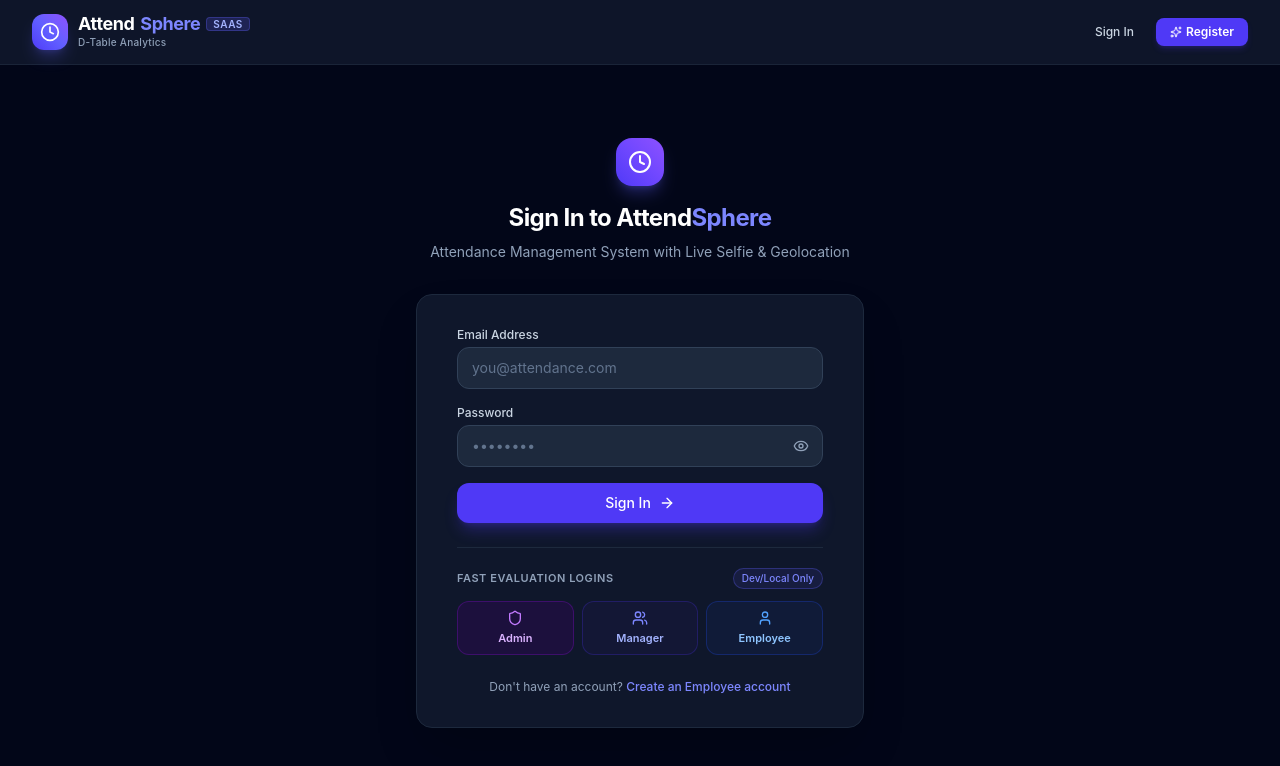
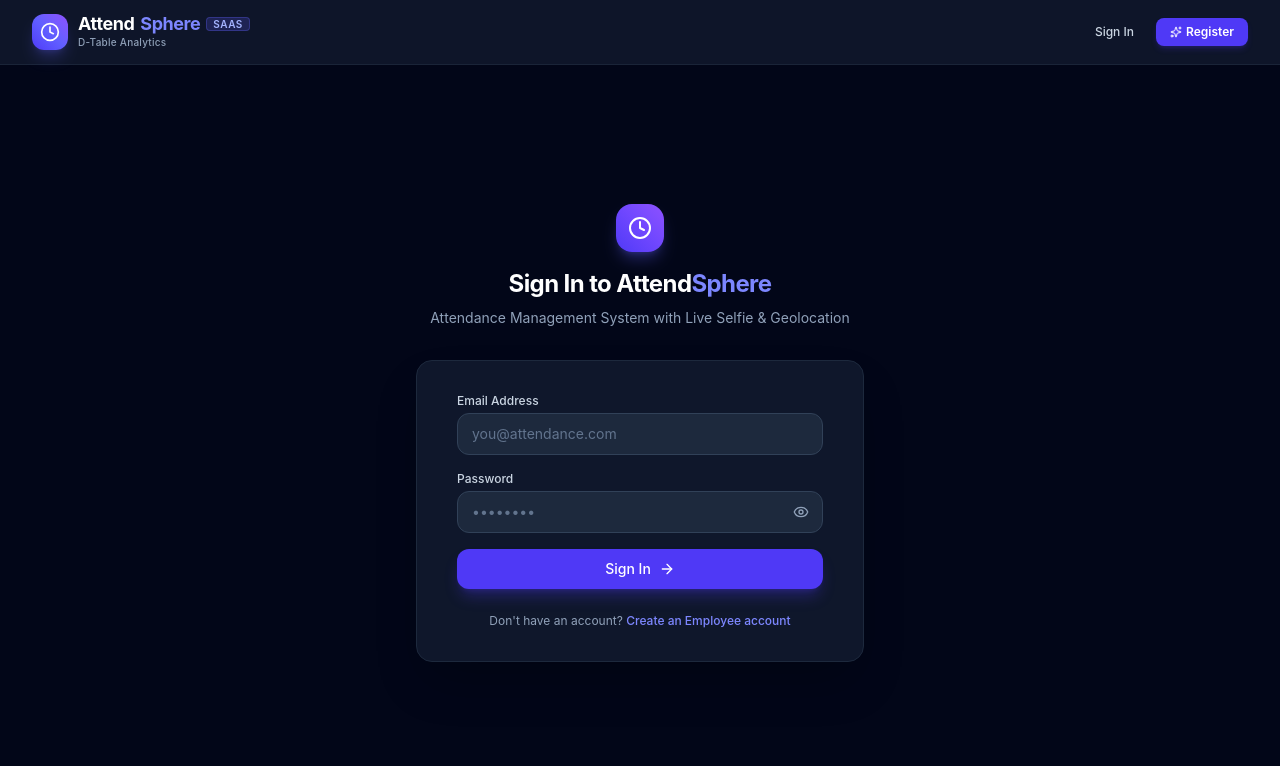
Before and after one commit to Kunalsahuji/Attendance-Management-System, a React app in the folder frontend/: page /login in a window 1280 px wide. Shown: the top 766 px of the page. Built offline with nearby package versions, Linux system fonts and the light colour scheme; no server answers; the HTML template or start-up script is replaced by a standard one.

Commit message:
feat(frontend): enforce standard manual credential entry and remove demo buttons

```diff
--- a/frontend/src/pages/Login.jsx
+++ b/frontend/src/pages/Login.jsx
@@ -3,7 +3,7 @@ import { Link, useNavigate } from 'react-router-dom';
 import { useDispatch } from 'react-redux';
 import { useLoginMutation } from '../store/api/authApi';
 import { setCredentials } from '../store/slices/authSlice';
-import { Clock, Shield, Users, User, ArrowRight, AlertCircle, Loader2, Eye, EyeOff } from 'lucide-react';
+import { Clock, ArrowRight, AlertCircle, Loader2, Eye, EyeOff } from 'lucide-react';
 
 export default function Login() {
   const [email, setEmail] = useState('');
@@ -32,13 +32,6 @@ export default function Login() {
     } catch (err) {
       setErrorMessage(err?.data?.message || 'Invalid email or password.');
     }
-  };
-
-  // Quick 1-Click Demo Login Helper
-  const handleQuickLogin = (demoEmail, demoPassword) => {
-    setEmail(demoEmail);
-    setPassword(demoPassword);
-    setErrorMessage('');
   };
 
   return (
@@ -125,48 +118,6 @@ export default function Login() {
             </button>
           </form>
 
-          {/* Quick Demo Logins for Fast Evaluation (Disabled in Production) */}
-          {(import.meta.env.DEV || window.location.hostname === 'localhost') && (
-            <div className="mt-6 pt-5 border-t border-slate-800">
-              <div className="flex items-center justify-between mb-3">
-                <span className="text-[11px] font-semibold text-slate-400 uppercase tracking-wider">
-                  Fast Evaluation Logins
-                </span>
-                <span className="text-[10px] bg-indigo-500/10 text-indigo-400 border border-indigo-500/30 px-2 py-0.5 rounded-full font-medium">
-                  Dev/Local Only
-                </span>
-              </div>
-              <div className="grid grid-cols-3 gap-2">
-                <button
-                  type="button"
-                  onClick={() => handleQuickLogin('admin@attendance.com', 'AdminPassword123!')}
-                  className="flex flex-col items-center justify-center p-2 rounded-xl bg-purple-950/30 hover:bg-purple-900/40 border border-purple-800/40 text-purple-300 transition cursor-pointer"
-                >
-                  <Shield className="w-4 h-4 mb-1 text-purple-400" />
-                  <span className="text-[11px] font-semibold">Admin</span>
-                </button>
-
-                <button
-                  type="button"
-                  onClick={() => handleQuickLogin('manager@attendance.com', 'ManagerPassword123!')}
-                  className="flex flex-col items-center justify-center p-2 rounded-xl bg-indigo-950/30 hover:bg-indigo-900/40 border border-indigo-800/40 text-indigo-300 transition cursor-pointer"
-                >
-                  <Users className="w-4 h-4 mb-1 text-indigo-400" />
-                  <span className="text-[11px] font-semibold">Manager</span>
-                </button>
-
-                <button
-                  type="button"
-                  onClick={() => handleQuickLogin('employee@attendance.com', 'EmployeePassword123!')}
-                  className="flex flex-col items-center justify-center p-2 rounded-xl bg-blue-950/30 hover:bg-blue-900/40 border border-blue-800/40 text-blue-300 transition cursor-pointer"
-                >
-                  <User className="w-4 h-4 mb-1 text-blue-400" />
-                  <span className="text-[11px] font-semibold">Employee</span>
-                </button>
-              </div>
-            </div>
-          )}
-
           <div className="mt-6 text-center text-xs text-slate-400">
             Don't have an account?{' '}
             <Link to="/signup" className="text-indigo-400 hover:text-indigo-300 font-medium">
```
